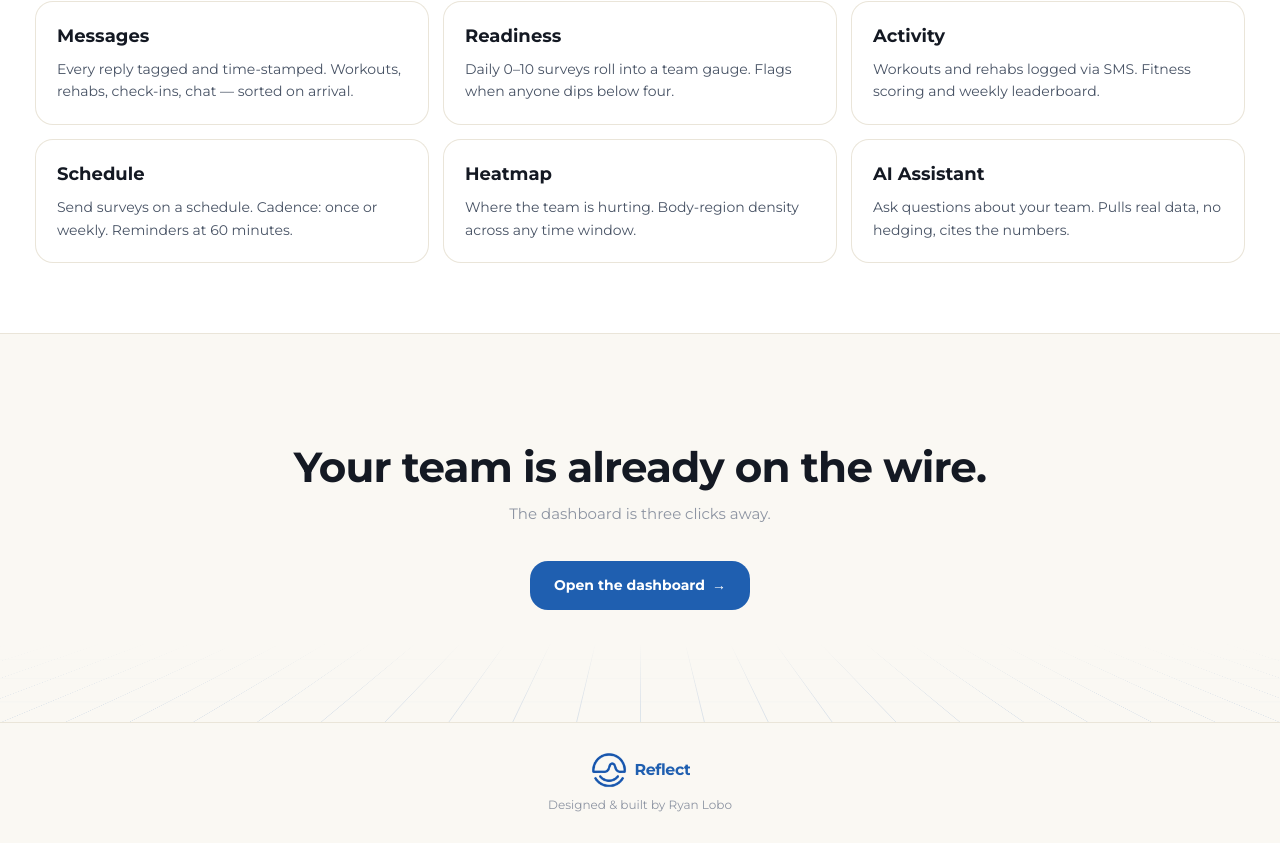
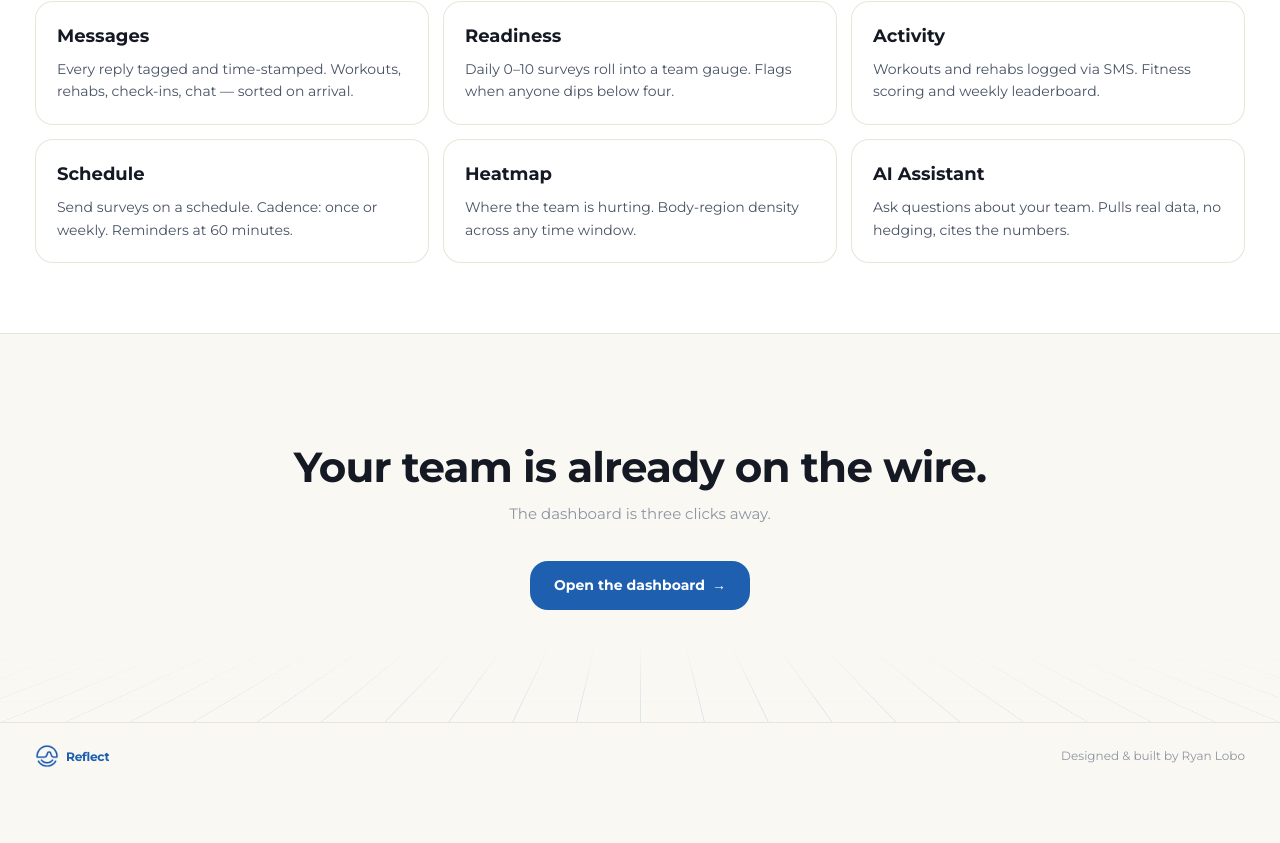
Before and after one commit to 12340789ryanlobo/reflect-live, a Next.js app in the folder apps/web/: page / in a window 1280 px wide. Shown: the part 2952-3795 px from the top of the page. After the commit the page ends 3741 px from the top, so only its background shows below. Built offline with nearby package versions, Linux system fonts and the light colour scheme; no server answers.

Commit message:
Revert "style(landing): center the colophon — brand on top, attribution below"
User preferred the original left-brand / right-attribution split.

```diff
--- a/apps/web/src/app/page.tsx
+++ b/apps/web/src/app/page.tsx
@@ -238,15 +238,11 @@ export default async function Landing() {
         </div>
       </section>
 
-      {/* Colophon — centered stack: brand on top, attribution below.
-          Brand bumped to 'lg' so it has presence as the page's
-          closer; attribution sits as a subdued caption underneath. */}
+      {/* Colophon */}
       <footer className="border-t" style={{ borderColor: 'var(--border)' }}>
-        <div className="mx-auto flex max-w-[1280px] flex-col items-center justify-center gap-2 px-6 py-8 md:px-10">
-          <Brand size="lg" />
-          <span className="text-[12px] text-[color:var(--ink-mute)]">
-            Designed &amp; built by Ryan Lobo
-          </span>
+        <div className="mx-auto flex max-w-[1280px] flex-wrap items-center justify-between gap-3 px-6 py-6 md:px-10 text-[12px] text-[color:var(--ink-mute)]">
+          <Brand size="sm" />
+          <span>Designed &amp; built by Ryan Lobo</span>
         </div>
       </footer>
     </main>
```
